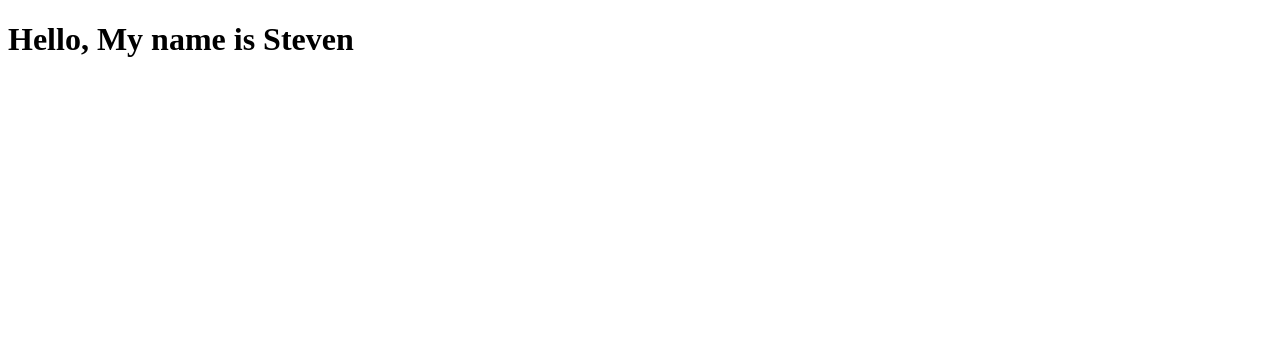
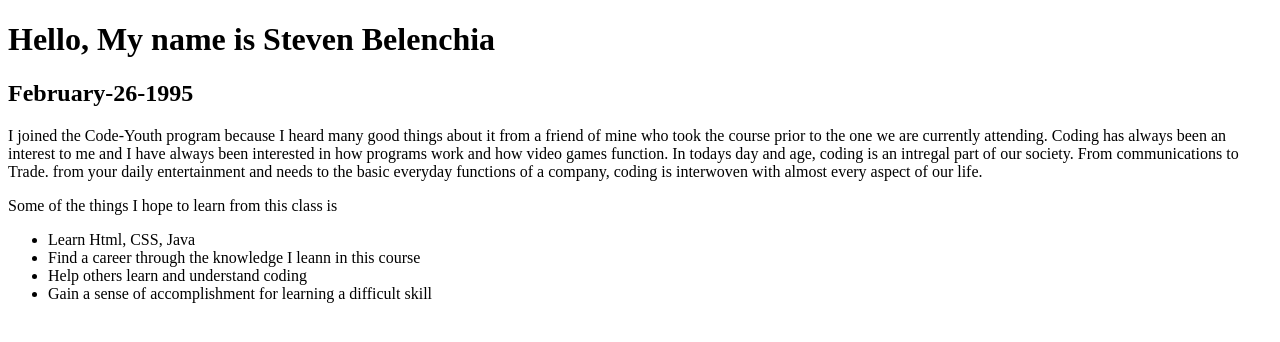
Before and after one commit to WatchmanSB/Code-Youth-Course, a plain HTML site: page Code-youth-Html.html in a window 1280 px wide. Drawn offline with Linux system fonts and the light colour scheme.

Commit message:
Update Code-youth-Html.html
Why I joined Code-Youth

```diff
--- a/Code-youth-Html.html
+++ b/Code-youth-Html.html
@@ -7,6 +7,17 @@
     <title>Code-Youth_Assignment</title>
 </head>
 <body>
-    <h1>Hello, My name is Steven</h1>
+    <h1>Hello, My name is Steven Belenchia</h1>
+    <h2>February-26-1995</h2>
+
+    <p>I joined the Code-Youth program because I heard many good things about it from a friend of mine who took the course prior to the one we are currently attending. Coding has always been an interest to me and I have always been interested in how programs work and how video games function. In todays day and age, coding is an intregal part of our society. From communications to Trade. from your daily entertainment and needs to the basic everyday functions of a company, coding is interwoven with almost every aspect of our life.</p>
+
+    <p>Some of the things I hope to learn from this class is </p>
+    <ul>
+        <li>Learn Html, CSS, Java</li>
+        <li>Find a career through the knowledge I leann in this course</li>
+        <li>Help others learn and understand coding</li>
+        <li>Gain a sense of accomplishment for learning a difficult skill</li>
+    </ul>
 </body>
 </html>
```
